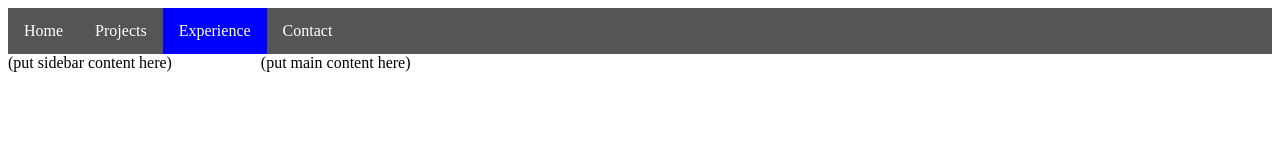
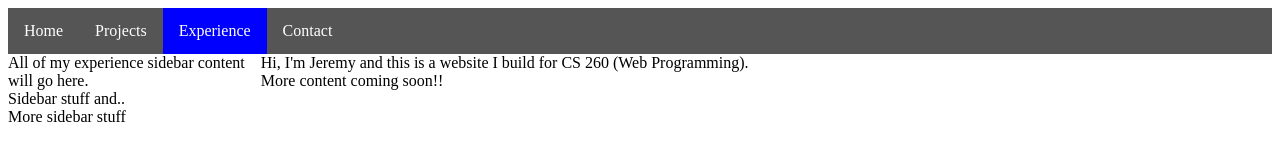
Before and after one commit to jeremybeutler/cs260, a plain HTML site: page experience.html in a window 1280 px wide. Drawn offline with Linux system fonts and the light colour scheme.

Commit message:
added text to each page

```diff
--- a/experience.html
+++ b/experience.html
@@ -15,10 +15,13 @@
   </nav>
   <section>
    <aside>
-      (put sidebar content here)
+     All of my experience sidebar content will go here.<br>
+     Sidebar stuff and..<br>
+     More sidebar stuff
    </aside>
    <article>
-      (put main content here)
+     Hi, I'm Jeremy and this is a website I build for CS 260 (Web Programming).<br>
+     More content coming soon!!
    </article>
 </section>
 
```
Also changed, not shown: contact.html (+5 -2 lines), index.html (+4 -1 lines), projects.html (+5 -2 lines).
